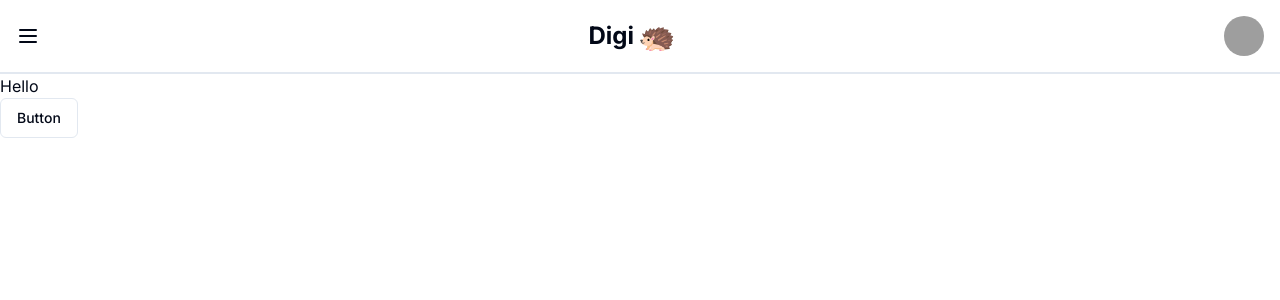
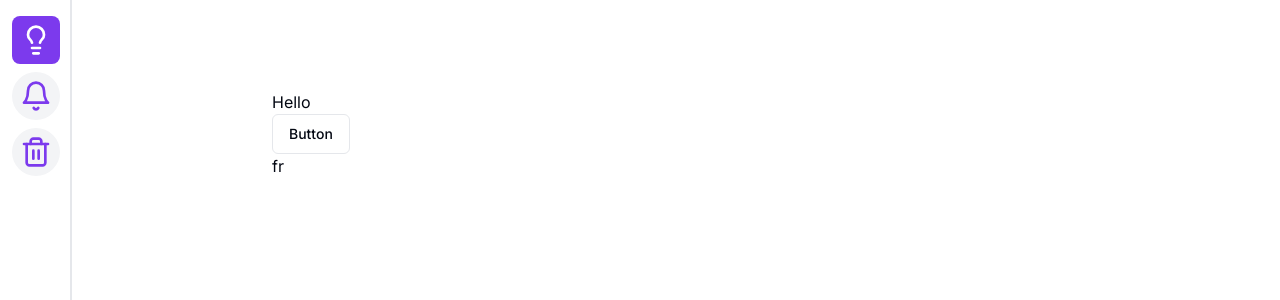
Before and after one commit to mon7792/next-js-todo, a Next.js app: page / in a window 1280 px wide. Shown: the top 300 px of the page. Built offline with nearby package versions, Linux system fonts and the light colour scheme; grey boxes are pictures that could not be loaded.

Commit message:
added 1st draft of sidebar

```diff
--- a/package.json
+++ b/package.json
@@ -12,6 +12,7 @@
     "@clerk/nextjs": "^4.29.4",
     "@radix-ui/react-avatar": "^1.0.4",
     "@radix-ui/react-slot": "^1.0.2",
+    "@radix-ui/react-tooltip": "^1.0.7",
     "class-variance-authority": "^0.7.0",
     "clsx": "^2.1.0",
     "lucide-react": "^0.312.0",
--- a/src/app/globals.css
+++ b/src/app/globals.css
@@ -66,6 +66,57 @@
   }
 }
 
+/* theme start */
+
+@layer base {
+  :root {
+    --background: 0 0% 100%;
+    --foreground: 224 71.4% 4.1%;
+    --card: 0 0% 100%;
+    --card-foreground: 224 71.4% 4.1%;
+    --popover: 0 0% 100%;
+    --popover-foreground: 224 71.4% 4.1%;
+    --primary: 262.1 83.3% 57.8%;
+    --primary-foreground: 210 20% 98%;
+    --secondary: 220 14.3% 95.9%;
+    --secondary-foreground: 220.9 39.3% 11%;
+    --muted: 220 14.3% 95.9%;
+    --muted-foreground: 220 8.9% 46.1%;
+    --accent: 220 14.3% 95.9%;
+    --accent-foreground: 220.9 39.3% 11%;
+    --destructive: 0 84.2% 60.2%;
+    --destructive-foreground: 210 20% 98%;
+    --border: 220 13% 91%;
+    --input: 220 13% 91%;
+    --ring: 262.1 83.3% 57.8%;
+    --radius: 0.5rem;
+  }
+
+  .dark {
+    --background: 224 71.4% 4.1%;
+    --foreground: 210 20% 98%;
+    --card: 224 71.4% 4.1%;
+    --card-foreground: 210 20% 98%;
+    --popover: 224 71.4% 4.1%;
+    --popover-foreground: 210 20% 98%;
+    --primary: 263.4 70% 50.4%;
+    --primary-foreground: 210 20% 98%;
+    --secondary: 215 27.9% 16.9%;
+    --secondary-foreground: 210 20% 98%;
+    --muted: 215 27.9% 16.9%;
+    --muted-foreground: 217.9 10.6% 64.9%;
+    --accent: 215 27.9% 16.9%;
+    --accent-foreground: 210 20% 98%;
+    --destructive: 0 62.8% 30.6%;
+    --destructive-foreground: 210 20% 98%;
+    --border: 215 27.9% 16.9%;
+    --input: 215 27.9% 16.9%;
+    --ring: 263.4 70% 50.4%;
+  }
+}
+
+/* theme end */
+
 @layer base {
   * {
     @apply border-border;
--- a/src/app/layout.tsx
+++ b/src/app/layout.tsx
@@ -4,6 +4,7 @@ import { ClerkProvider } from "@clerk/nextjs";
 
 import "./globals.css";
 import TopNavbar from "@/components/section/navbar/top";
+import SideBar from "@/components/section/navbar/side";
 
 const inter = Inter({ subsets: ["latin"] });
 
@@ -21,9 +22,12 @@ export default function RootLayout({
     <ClerkProvider>
       <html lang="en">
         <body className={inter.className}>
-          <TopNavbar />
-          {children}
-          </body>
+          {/* <TopNavbar /> */}
+          <div>
+            <SideBar />
+            <div className="p-4 mt-[74px] sm:ml-64">{children}</div>
+          </div>
+        </body>
       </html>
     </ClerkProvider>
   );
--- a/src/app/page.tsx
+++ b/src/app/page.tsx
@@ -1,12 +1,37 @@
 import { UserButton } from "@clerk/nextjs";
-
 import { Button } from "@/components/ui/button";
 
 export default function Home() {
   return (
-    <div className="h-screen">
+    <div>
       <h1>Hello</h1>
       <Button variant="outline">Button</Button>
+      <div>
+        <h1>fr</h1>
+        <button
+          data-drawer-target="sidebar-multi-level-sidebar"
+          data-drawer-toggle="sidebar-multi-level-sidebar"
+          aria-controls="sidebar-multi-level-sidebar"
+          type="button"
+          className="inline-flex items-center p-2 mt-2 ms-3 text-sm text-gray-500 rounded-lg sm:hidden hover:bg-gray-100 focus:outline-none focus:ring-2 focus:ring-gray-200 dark:text-gray-400 dark:hover:bg-gray-700 dark:focus:ring-gray-600"
+        >
+          <span className="sr-only">Open sidebar</span>
+          <svg
+            className="w-6 h-6"
+            aria-hidden="true"
+            fill="currentColor"
+            viewBox="0 0 20 20"
+            xmlns="http://www.w3.org/2000/svg"
+          >
+            <path
+              clipRule="evenodd"
+              fillRule="evenodd"
+              d="M2 4.75A.75.75 0 012.75 4h14.5a.75.75 0 010 1.5H2.75A.75.75 0 012 4.75zm0 10.5a.75.75 0 01.75-.75h7.5a.75.75 0 010 1.5h-7.5a.75.75 0 01-.75-.75zM2 10a.75.75 0 01.75-.75h14.5a.75.75 0 010 1.5H2.75A.75.75 0 012 10z"
+            ></path>
+          </svg>
+        </button>
+      </div>
+
       <UserButton afterSignOutUrl="/" />
     </div>
   );
--- /dev/null
+++ b/src/components/section/navbar/side/index.tsx
@@ -0,0 +1,88 @@
+import { FC } from "react";
+import Link from "next/link";
+// icons
+import { LucideProps, Lightbulb, Bell, Trash2 } from "lucide-react";
+// utils
+import { cn } from "@/lib/utils";
+
+// components
+import {
+  Tooltip,
+  TooltipContent,
+  TooltipProvider,
+  TooltipTrigger,
+} from "@/components/ui/tooltip";
+
+
+
+type IconProps = {
+  icon: FC<LucideProps>;
+  size: number;
+  className: string;
+};
+const Icon = ({ icon: Icon, className, size }: IconProps) => {
+  return <Icon size={size} className={className} />;
+};
+
+type NavBtnProps = {
+  icon: FC<LucideProps>;
+  tip: string;
+  href: string;
+  isActive: boolean;
+};
+
+const NavBtn = ({ icon, tip, href, isActive }: NavBtnProps) => {
+  return (
+    <TooltipProvider>
+      <Tooltip>
+        <TooltipTrigger asChild>
+          <Link href={href} className="flex w-12 h-12 group">
+            <div
+              className={cn(
+                "flex items-center justify-center w-12 h-12 transition-all duration-300",
+                isActive
+                  ? "bg-primary rounded-lg"
+                  : "bg-accent rounded-full group-hover:rounded-lg group-hover:bg-primary"
+              )}
+            >
+              <Icon
+                icon={icon}
+                size={32}
+                className={cn(
+                  "transition-all duration-300",
+                  isActive
+                    ? "stroke-white"
+                    : "stroke-primary group-hover:stroke-white"
+                )}
+              />
+            </div>
+          </Link>
+        </TooltipTrigger>
+        <TooltipContent side="right">
+          <p>{tip}</p>
+        </TooltipContent>
+      </Tooltip>
+    </TooltipProvider>
+  );
+};
+
+export default function SideBar() {
+  return (
+    <aside
+      id="sidebar-multi-level-sidebar"
+      className="fixed top-0 left-0 z-40 w-[72px] h-screen transition-transform -translate-x-full sm:translate-x-0"
+      aria-label="Sidebar"
+    >
+      <div className="h-full px-3 py-4 overflow-y-auto border-r-2">
+        <div className="space-y-2 font-medium">
+          {/* Notes */}
+          <NavBtn icon={Lightbulb} tip="Notes" href="/" isActive={true} />
+          {/* Reminder */}
+          <NavBtn icon={Bell} tip="Reminder" href="/" isActive={false} />
+          {/* Trash */}
+          <NavBtn icon={Trash2} tip="Trash" href="/" isActive={false} />
+        </div>
+      </div>
+    </aside>
+  );
+}
--- a/src/components/section/navbar/top/index.tsx
+++ b/src/components/section/navbar/top/index.tsx
@@ -5,7 +5,8 @@ import { Avatar, AvatarFallback, AvatarImage } from "@/components/ui/avatar";
 
 export default async function TopNavbar() {
   return (
-    <nav className="flex flex-row justify-between items-center w-full p-4 border-b-2">
+    <nav className="fixed top-0 left-0 border-b-2">
+      <div className="flex flex-row justify-between items-center w-screen p-4">
         <Menu />
         <Link href="/">
           <div className="flex flex-row items-center">
@@ -19,6 +20,8 @@ export default async function TopNavbar() {
             <AvatarFallback>CN</AvatarFallback>
           </Avatar>
         </div>
+      </div>
     </nav>
   );
 }
+// className="fixed z-40 w-64 h-screen transition-transform -translate-x-full sm:translate-x-0"
--- /dev/null
+++ b/src/components/ui/tooltip.tsx
@@ -0,0 +1,30 @@
+"use client"
+
+import * as React from "react"
+import * as TooltipPrimitive from "@radix-ui/react-tooltip"
+
+import { cn } from "@/lib/utils"
+
+const TooltipProvider = TooltipPrimitive.Provider
+
+const Tooltip = TooltipPrimitive.Root
+
+const TooltipTrigger = TooltipPrimitive.Trigger
+
+const TooltipContent = React.forwardRef<
+  React.ElementRef<typeof TooltipPrimitive.Content>,
+  React.ComponentPropsWithoutRef<typeof TooltipPrimitive.Content>
+>(({ className, sideOffset = 4, ...props }, ref) => (
+  <TooltipPrimitive.Content
+    ref={ref}
+    sideOffset={sideOffset}
+    className={cn(
+      "z-50 overflow-hidden rounded-md border bg-popover px-3 py-1.5 text-sm text-popover-foreground shadow-md animate-in fade-in-0 zoom-in-95 data-[state=closed]:animate-out data-[state=closed]:fade-out-0 data-[state=closed]:zoom-out-95 data-[side=bottom]:slide-in-from-top-2 data-[side=left]:slide-in-from-right-2 data-[side=right]:slide-in-from-left-2 data-[side=top]:slide-in-from-bottom-2",
+      className
+    )}
+    {...props}
+  />
+))
+TooltipContent.displayName = TooltipPrimitive.Content.displayName
+
+export { Tooltip, TooltipTrigger, TooltipContent, TooltipProvider }
```
Also changed, not shown: 1 other file (tests, documents, lock files or other folders). Lines whose indentation alone changed are shown as unchanged.
